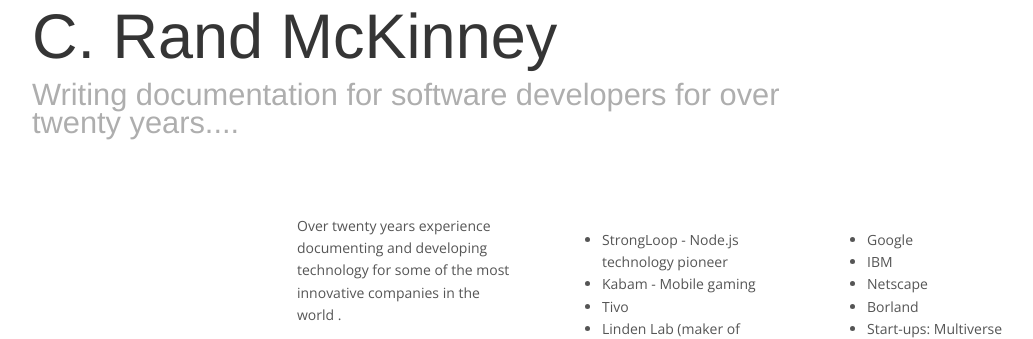
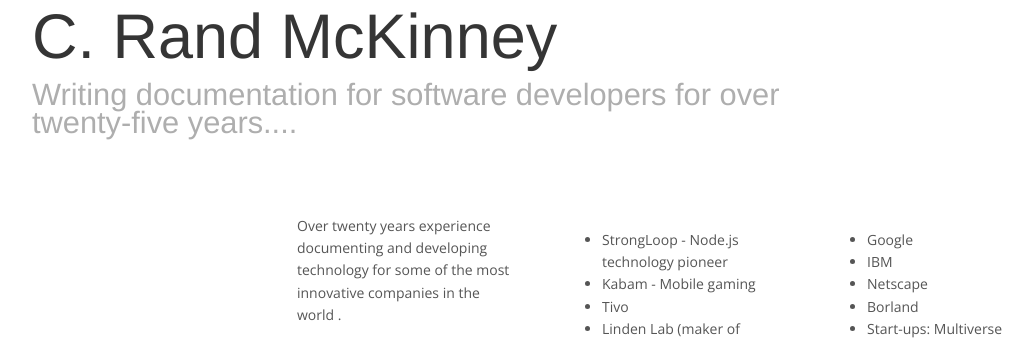
Before and after one commit to crandmck/crandmck.github.io, a Jekyll site: the page built from index.md, in a window 1280 px wide. Shown: the part 120-459 px from the top of the page, without its empty margins (32-1065 px from the left). Built offline with Jekyll 4.4.1, drawn with Linux system fonts in a browser that asks for light colours; nearby versions of some CDN libraries.

Commit message:
Update index.md

```diff
--- a/index.md
+++ b/index.md
@@ -12,7 +12,7 @@
     <section id="description">
         <a href="/" class="rand">C. Rand McKinney</a>
 
-        <span class="description">Writing documentation for software developers for over twenty years....</span>
+        <span class="description">Writing documentation for software developers for over twenty-five years....</span>
     </section>
 </section>
 
```
